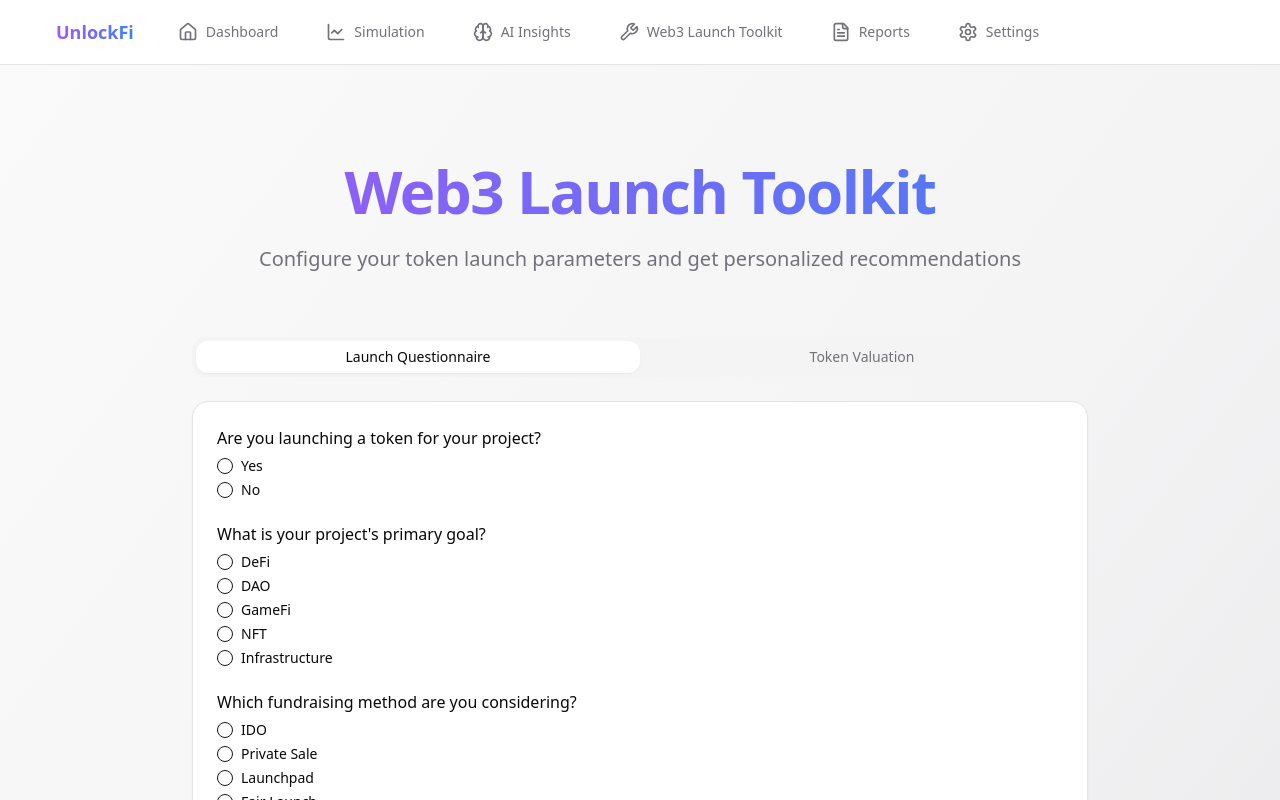
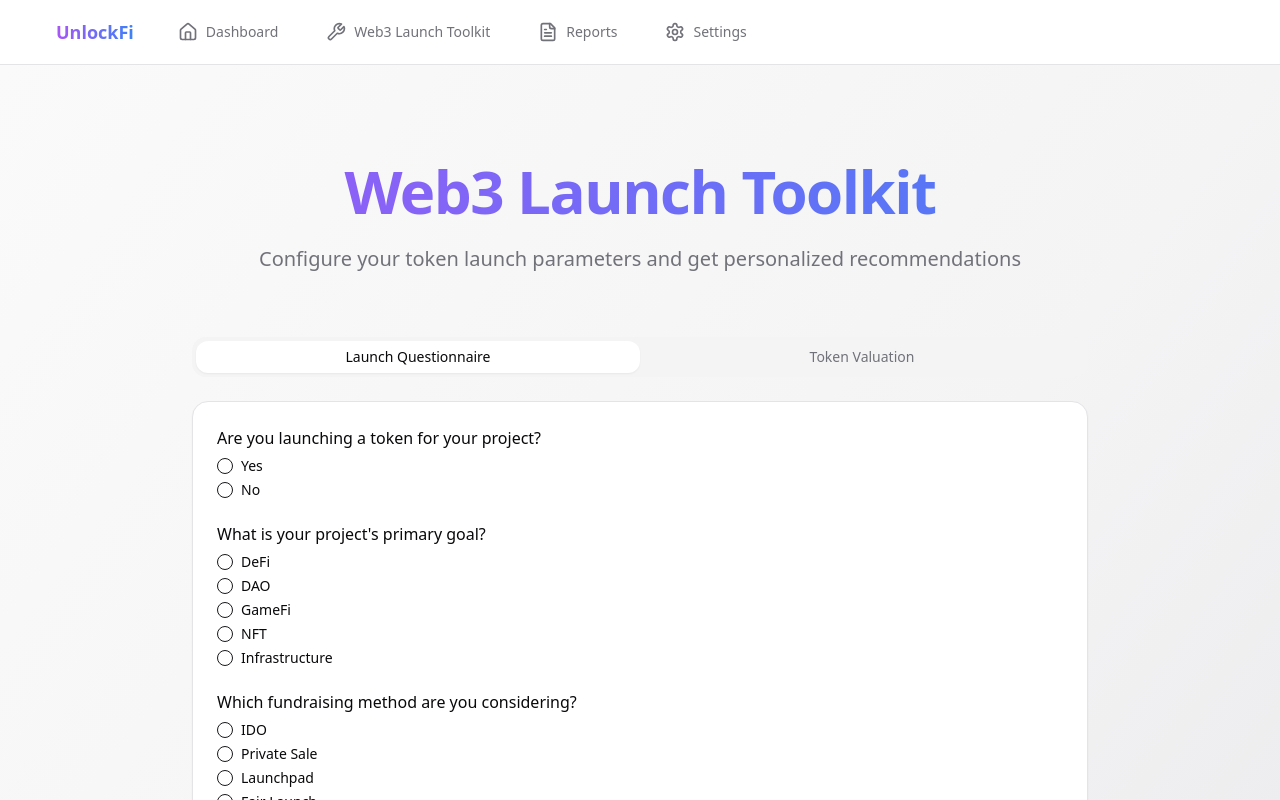
Before and after one commit to dejvid998/Tokenomix-simulator, a React (Vite) app: page /toolkit in a window 1280 px wide. Shown: the top 800 px of the page. Built offline with nearby package versions, Linux system fonts and the light colour scheme.

Commit message:
Remove Simulation and AI Insights
Removes the Simulation and AI Insights links from the main navigation bar.

```diff
--- a/src/components/layout/MainNav.tsx
+++ b/src/components/layout/MainNav.tsx
@@ -1,6 +1,5 @@
-
 import { Link } from "react-router-dom";
-import { Home, LineChart, Brain, FileText, Settings, Wrench } from "lucide-react";
+import { Home, FileText, Settings, Wrench } from "lucide-react";
 import { Tooltip, TooltipContent, TooltipProvider, TooltipTrigger } from "@/components/ui/tooltip";
 import { cn } from "@/lib/utils";
 
@@ -17,18 +16,6 @@ const navItems: NavItem[] = [
     href: "/",
     icon: Home,
     tooltip: "Main Dashboard"
-  },
-  {
-    title: "Simulation",
-    href: "/simulation",
-    icon: LineChart,
-    tooltip: "Token Unlock & Vesting Charts"
-  },
-  {
-    title: "AI Insights",
-    href: "/insights",
-    icon: Brain,
-    tooltip: "AI-Powered Recommendations"
   },
   {
     title: "Web3 Launch Toolkit",
```
